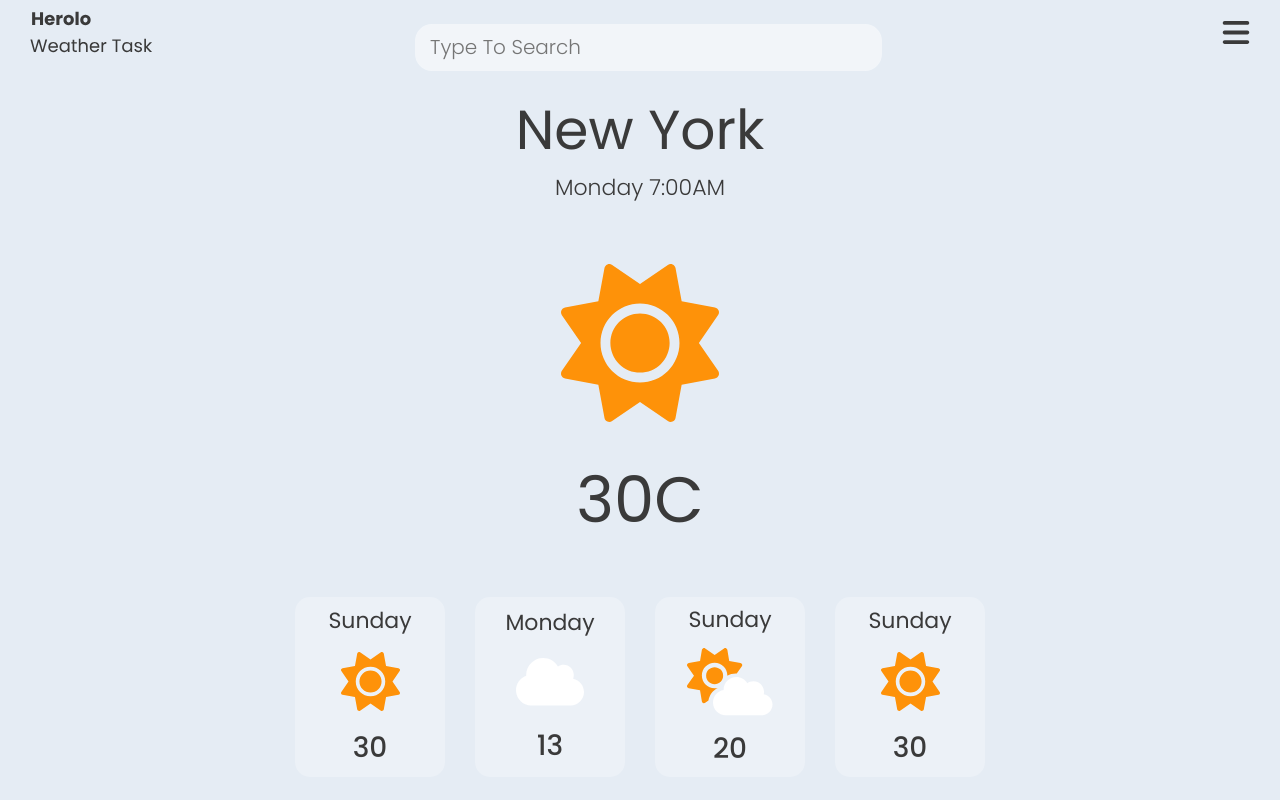
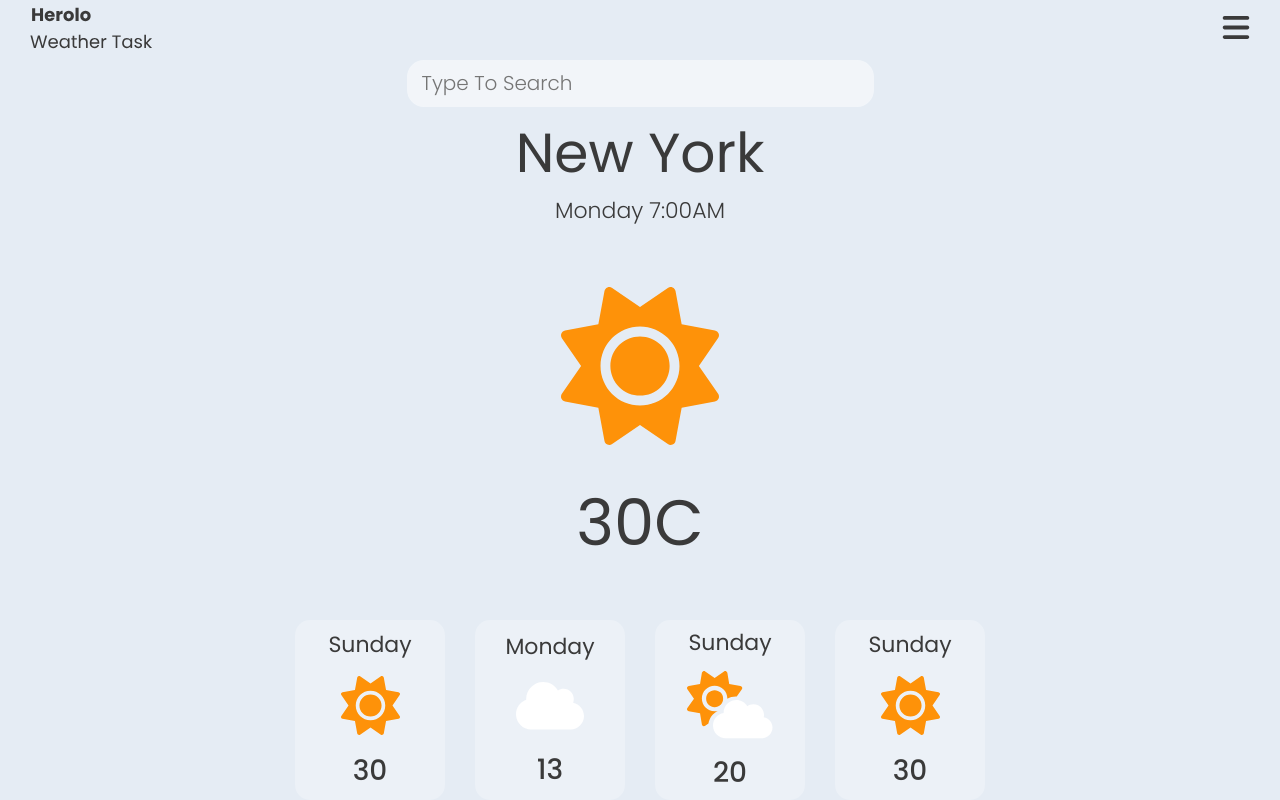
Before and after one commit to AlisaZil/Alisa-Zilberman-06-02-24, an Angular app: page / in a window 1280 px wide. Built offline with nearby package versions, Linux system fonts and the light colour scheme.

Commit message:
add(forcast section, scss html )

```diff
--- a/src/app/app.component.html
+++ b/src/app/app.component.html
@@ -5,6 +5,25 @@
         <img src="../assets/icons/bars.svg" alt="bars" class="bars">
     </div>
 
+    <div class="search-box">
+        <input
+        type="text"
+        placeholder="Type To Search"
+        (keyup)="searchForPlaces($event)"
+        (focusout)="isComboBoxOpen = false"
+        [ngClass]="{'input-open': isComboBoxOpen}">
+
+        <div class="combo-box"
+        [ngStyle]="{'height': isComboBoxOpen? 'fit-content':'0px'}">
+
+            <div class="option"
+            *ngFor="let place of placesList">
+            {{place.LocalizedName}}</div>
+
+        </div>
+
+    </div>
+
     <div class="content">
         <main></main>
     </div>
--- a/src/app/app.component.scss
+++ b/src/app/app.component.scss
@@ -4,6 +4,11 @@
     left: 0;
     right: 0;
     bottom: 0;
+
+    display: flex;
+    align-items: center;
+    justify-content: center;
+    flex-direction: column;
 
     .nav-bar{
         width: 100%;
@@ -26,4 +31,56 @@
         height: 92%;
         width: 100%;
     }
+
+     .search-box{
+        width: 100%;
+        height: 8%;
+
+        display: flex;
+        align-items: center;
+        justify-content: center;
+        flex-direction: column;
+
+        input{
+            width: 30%;
+            min-width: 450px;
+            height: 45px;
+            border-radius: 17px;
+            outline: none;
+            border: none;
+
+            font-family: "Poppins",sans-serif;
+            font-size: 20px;
+            padding-left: 15px;
+            color: #3A3A3A;
+            font-weight: 300;
+            background-color: rgba(255, 255, 255, 0.5);
+
+            transition: 0.3s;
+        }
+
+        input:focus{
+            background-color: white;
+        }
+
+        .input-open{
+            border-bottom-left-radius: 0px;
+            border-bottom-right-radius: 0px;
+        }
+
+        .combo-box{
+            width: 100%;
+            display: none;
+
+            max-height: 170px;
+            background-color: white;
+            padding-left: 15px;
+
+            border-bottom-left-radius: 15px;
+            border-bottom-right-radius: 15px;
+
+            transition: 0.3s;
+            overflow: auto;
+        }
+    }
 }
--- a/src/app/app.component.ts
+++ b/src/app/app.component.ts
@@ -1,4 +1,5 @@
 import { Component } from '@angular/core';
+import { WeatherService } from './services/weather.service';
 
 @Component({
   selector: 'app-root',
@@ -8,7 +9,27 @@ import { Component } from '@angular/core';
 export class AppComponent {
   title = 'app';
 
-  constructor(){}
+  placesList: any[] = [];
+  isComboBoxOpen: boolean = false;
 
-  ngOnInit(): void {}
+  constructor(private weatherService:WeatherService){}
+
+  ngOnInit(): void { }
+
+   searchForPlaces(e: KeyboardEvent) {
+
+    let inputValue: string = (e.target as HTMLInputElement).value;
+
+    if (inputValue) {
+
+      this.isComboBoxOpen = true;
+
+      // this.weatherService.getPlacesByString(inputValue).subscribe(res => {
+      //   this.placesList = res;
+      // })
+    } else {
+      this.placesList = [];
+      this.isComboBoxOpen = false;
+    }
+  }
 }
--- a/src/app/main/main.component.html
+++ b/src/app/main/main.component.html
@@ -1,17 +1,3 @@
-<div class="page">
-
-    <div class="search-box">
-        <input type="text" placeholder="Type To Search"
-        (keyup)="searchForPlaces($event)"
-        (focusout)="isComboBoxOpen = false"
-        [ngClass]="{'input-open': isComboBoxOpen}">
-
-        <div class="combo-box" [ngStyle]="{'height': isComboBoxOpen? 'fit-content':'0px'}">
-
-            <div class="option" *ngFor="let place of placesList">{{place.LocalizedName}}</div>
-        </div>
-    </div>
-
 
     <div class="today-forcast-section">
 
@@ -33,5 +19,3 @@
         *ngFor="let forcast of weekForcast"
         [card]="forcast"></weather-card>
     </div>
-
-</div>
--- a/src/app/main/main.component.scss
+++ b/src/app/main/main.component.scss
@@ -1,62 +1,3 @@
-.page{
-
-    position: absolute;
-    top: 0;
-    left: 0;
-    right: 0;
-    bottom: 0;
-
-    display: flex;
-    flex-direction: column;
-    align-items: center;
-    justify-content: center;
-    user-select: none;
-
-    .search-box{
-        width: 30%;
-        min-width: 450px;
-        height: 8%;
-
-        input{
-            width: 100%;
-            height: 45px;
-            border-radius: 17px;
-            outline: none;
-            border: none;
-
-            font-family: "Poppins",sans-serif;
-            font-size: 20px;
-            padding-left: 15px;
-            color: #3A3A3A;
-            font-weight: 300;
-            background-color: rgba(255, 255, 255, 0.5);
-
-            transition: 0.3s;
-        }
-
-        input:focus{
-            background-color: white;
-        }
-
-        .input-open{
-            border-bottom-left-radius: 0px;
-            border-bottom-right-radius: 0px;
-        }
-
-        .combo-box{
-            width: 100%;
-
-            max-height: 170px;
-            background-color: white;
-            padding-left: 15px;
-
-            border-bottom-left-radius: 15px;
-            border-bottom-right-radius: 15px;
-
-            transition: 0.3s;
-            overflow: auto;
-        }
-    }
 
     .today-forcast-section{
         height: fit-content;
@@ -122,4 +63,3 @@
         }
 
     }
-}
--- a/src/app/main/main.component.ts
+++ b/src/app/main/main.component.ts
@@ -8,31 +8,11 @@ import { Place, WeatherService } from '../services/weather.service';
 })
 export class MainComponent {
 
-  placesList: any[] = [];
-  isComboBoxOpen: boolean = false;
-
   weekForcast: any[] = [{ day: "Sunday", icon: "sun", temp: 30 },
     { day: "Monday", icon: "cloud", temp: 13 },
     { day: "Sunday", icon: "sun-cloud", temp: 20 },
     { day: "Sunday", icon: "sun", temp: 30 }]
 
-  constructor(private weatherService:WeatherService) { }
-
-  searchForPlaces(e: KeyboardEvent) {
-
-    let inputValue: string = (e.target as HTMLInputElement).value;
-
-    if (inputValue) {
-
-      this.isComboBoxOpen = true;
-
-      // this.weatherService.getPlacesByString(inputValue).subscribe(res => {
-      //   this.placesList = res;
-      // })
-    } else {
-      this.placesList = [];
-      this.isComboBoxOpen = false;
-    }
-  }
+  constructor() { }
 
 }
--- a/src/app/services/weather.service.ts
+++ b/src/app/services/weather.service.ts
@@ -10,6 +10,10 @@ export interface Place{
   Rank: number,
   Type: string,
   Version: number
+}
+
+export interface forecast{
+  DailyForecasts: {Date:string, Temperature: {}}
 }
 
 @Injectable({
```
